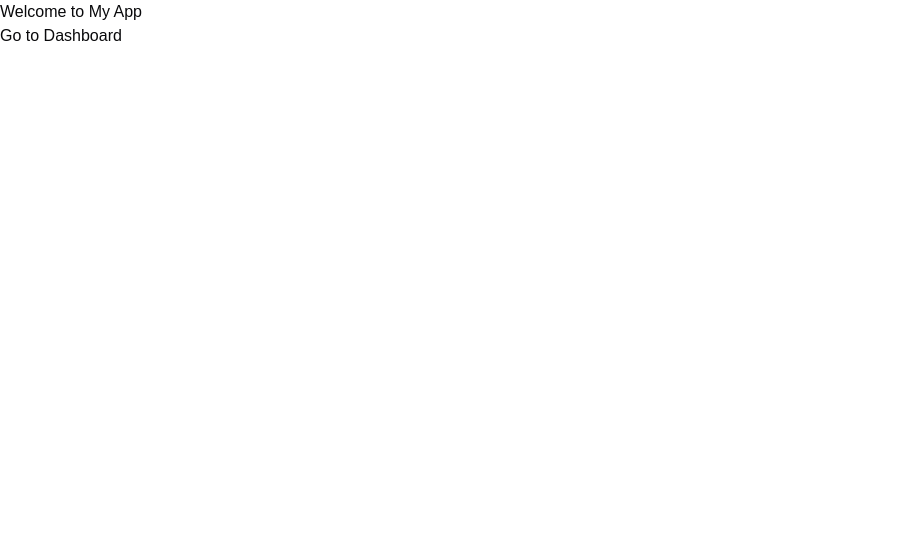
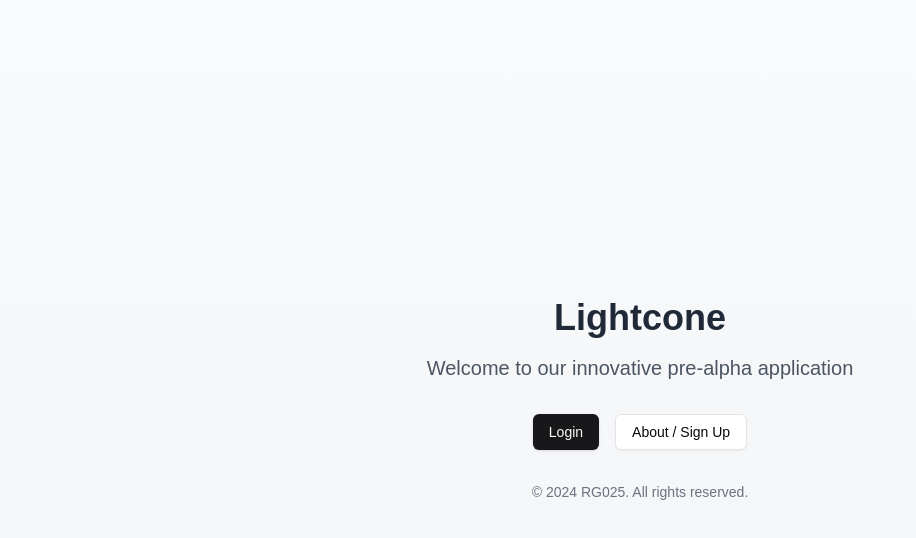
Before and after one commit to corpus-relica/lightcone, a Next.js app in the folder lightcone_ts/: page / in a window 1280 px wide. Shown: the top 538 px of the page, without its empty margins (0-916 px from the left). Built offline with nearby package versions, Linux system fonts and the light colour scheme.

Commit message:
update landing page

```diff
--- a/lightcone_ts/app/layout.tsx
+++ b/lightcone_ts/app/layout.tsx
@@ -17,10 +17,10 @@ const geistMono = localFont({
   weight: "100 900",
 });
 
-export const metadata: Metadata = {
-  title: "CRG - Lightcone",
-  description: "",
-};
+// export const metadata: Metadata = {
+//   title: "CRG - Lightcone",
+//   description: "",
+// };
 
 export default function RootLayout({
   children,
--- a/lightcone_ts/app/page.tsx
+++ b/lightcone_ts/app/page.tsx
@@ -1,13 +1,24 @@
-import Image from "next/image";
-import Link from 'next/link';
+import Link from 'next/link'
+import { Button } from "@/components/ui/button"
 
-export default function Home() {
+export default function LandingPage() {
   return (
-    <div>
-      <h1>Welcome to My App</h1>
-      <Link href="/dashboard">
-        Go to Dashboard
-      </Link>
+    <div className="flex flex-col items-center justify-center min-h-screen bg-gradient-to-b from-gray-50 to-gray-100 px-4">
+      <main className="text-center">
+        <h1 className="text-4xl font-bold mb-4 text-gray-800">Lightcone</h1>
+        <p className="text-xl mb-8 text-gray-600">Welcome to our innovative pre-alpha application</p>
+        <div className="space-x-4">
+          <Button asChild>
+            <Link href="/login">Login</Link>
+          </Button>
+          <Button variant="outline" asChild>
+            <Link href="/about">About / Sign Up</Link>
+          </Button>
+        </div>
+      </main>
+      <footer className="mt-8 text-sm text-gray-500">
+        © {new Date().getFullYear()} RG025. All rights reserved.
+      </footer>
     </div>
-  );
+  )
 }
```
